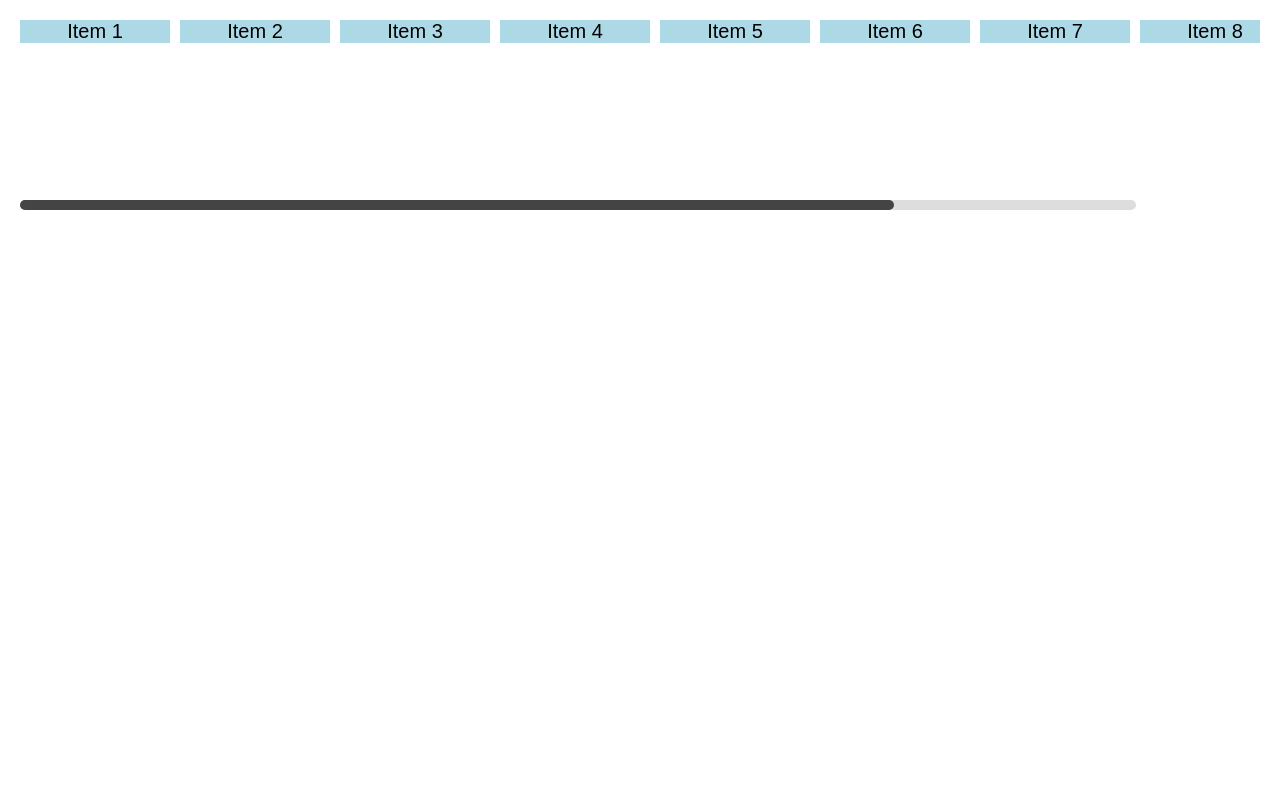
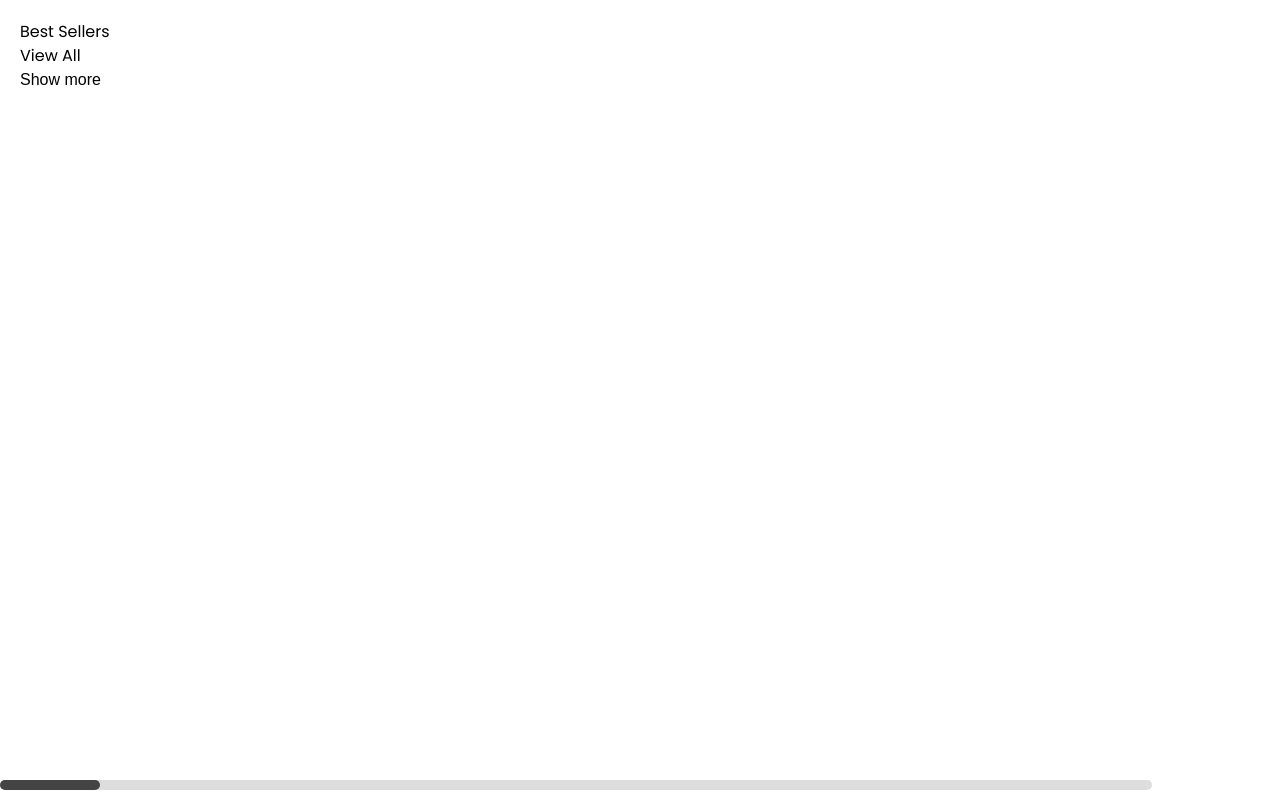
Before and after one commit to walkerperedo/platter-interview-, a website: page src/index.html in a window 1280 px wide. Drawn offline with Linux system fonts and the light colour scheme.

Commit message:
fonts added

```diff
--- a/src/index.html
+++ b/src/index.html
@@ -1,32 +1,38 @@
 <!DOCTYPE html>
 <html lang="en">
+
 <head>
   <meta charset="UTF-8">
   <meta name="viewport" content="width=device-width, initial-scale=1.0">
-  <title>Custom Scrollbar</title>
+  <title>Slider</title>
   <link rel="stylesheet" href="styles.css">
-  <link rel="stylesheet" href="tailwind.output.css"
+  <link rel="stylesheet" href="./assets/tailwind.output.css">
 </head>
+
 <body>
-  <div class="container">
-    <div class="content">
-      <div class="item">Item 1</div>
-      <div class="item">Item 2</div>
-      <div class="item">Item 3</div>
-      <div class="item">Item 4</div>
-      <div class="item">Item 5</div>
-      <div class="item">Item 6</div>
-      <div class="item">Item 7</div>
-      <div class="item">Item 8</div>
-      <div class="item">Item 8</div>
-      <div class="item">Item 8</div>
-      <div class="item">Item 8</div>
-    </div>
-    <div class="scrollbar">
-      <div class="thumb"></div>
-    </div>
-  </div>
+  <section class="product-slider">
+    <header class="font-text">
+      <h2 class="">Best Sellers</h2>
+      <a href="#" class="">View All</a>
+    </header>
+
+    <carousel-slider class="carousel">
+      <div class="products-grid-container">
+        <ul class="slider__grid" role="list">
+          <product-card>
+
+          </product-card>
+        </ul>
+        <div class="scrollbar">
+          <div class="thumb">
+          </div>
+        </div>
+        <button class="show-more">Show more</button>
+      </div>
+    </carousel-slider>
+  </section>
 
   <script src="script.js"></script>
 </body>
+
 </html>
--- a/src/styles.css
+++ b/src/styles.css
@@ -1,3 +1,24 @@
+@font-face {
+  font-family: 'SerifProBold';
+  src: url('./assets/SourceSerifPro-Bold.otf') format('opentype');
+  font-weight: normal;
+  font-style: normal;
+}
+
+@font-face {
+  font-family: 'Poppins';
+  src: url('./assets/Poppins-Regular.ttf') format('opentype');
+  font-weight: normal;
+  font-style: normal;
+}
+
+@font-face {
+  font-family: 'BebasNeue';
+  src: url('./assets/BebasNeue-Regular.ttf') format('opentype');
+  font-weight: normal;
+  font-style: normal;
+}
+
 * {
 	box-sizing: border-box;
 	margin: 0;
@@ -22,7 +43,7 @@
 	overflow-y: auto;
 	scrollbar-width: none;
 }
-  .content::-webkit-scrollbar{
+.content::-webkit-scrollbar {
 	display: none;
 }
 
--- /dev/null
+++ b/tailwind.input.css
@@ -0,0 +1,7 @@
+@import "tailwindcss";
+
+@theme {
+    --font-text: Poppins, sans-serif;
+    --font-subtitle: BebasNeue, sans-serif;
+    --font-title: SerifProBold, sans-serif;
+}
--- a/taiwind.input.css
+++ /dev/null
@@ -1 +0,0 @@
-@import "tailwindcss";
```
Also changed, not shown: package.json (+7 -2 lines), product.json (added, +82 -0 lines), src/assets/BebasNeue-Regular.ttf (added), src/assets/Poppins-Regular.ttf (added), src/assets/SourceSerifPro-Bold.otf (added), src/assets/tailwind.output.css (added), src/tailwind.output.css (deleted), 1 other file. Lines whose indentation alone changed are shown as unchanged.
